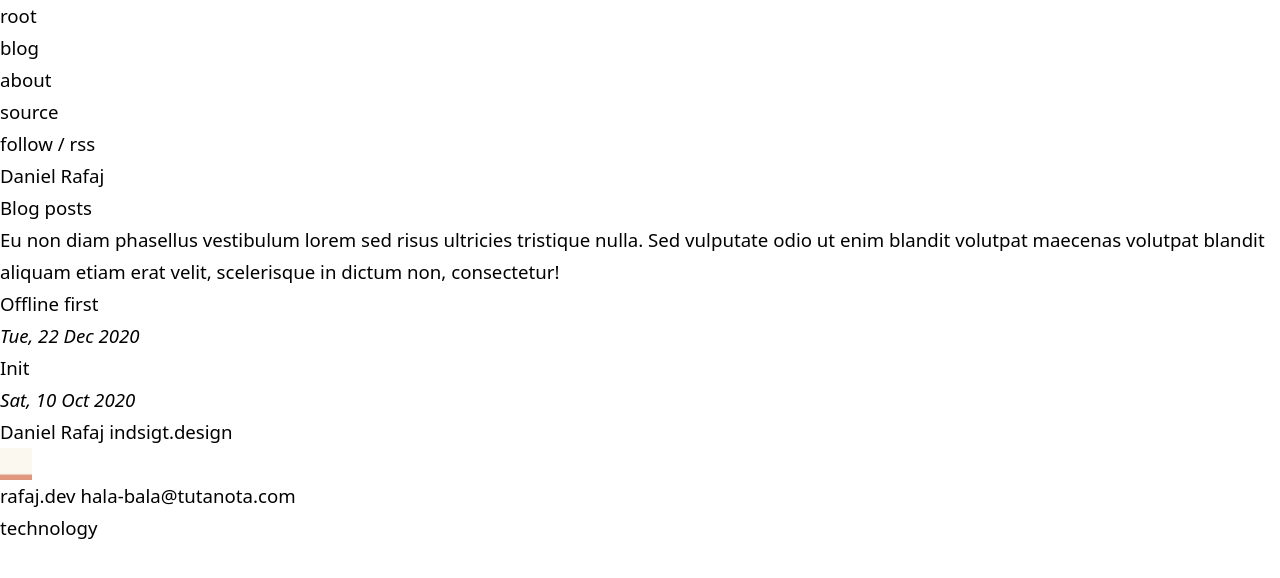
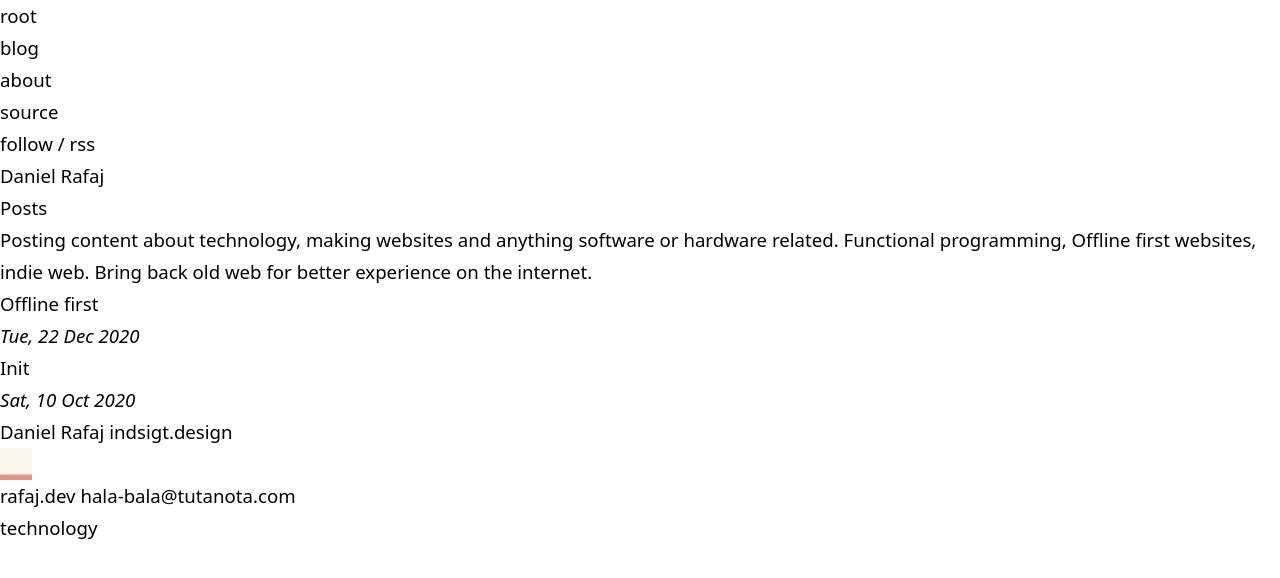
Before and after one commit to danielstaleiny/rafaj.dev, an Eleventy site: page src/index.njk in a window 1280 px wide. Built offline with nearby package versions, Linux system fonts and the light colour scheme; Eleventy itself is replaced by a stand-in of ours; files that its build step writes are made by us from their sources.

Commit message:
change placeholder text on root site.

```diff
--- a/src/index.njk
+++ b/src/index.njk
@@ -3,9 +3,9 @@ layout: root.njk
 title: Web by Daniel Rafaj
 description: What the Web was ment to be
 ---
-<h1 class="h1">Blog posts</h1>
+<h1 class="h1">Posts</h1>
 <p>
-  Eu non diam phasellus vestibulum <a href="">lorem sed risus</a> ultricies tristique nulla. Sed vulputate odio ut enim blandit volutpat maecenas volutpat blandit aliquam etiam erat velit, scelerisque in dictum non, consectetur!
+Posting content about technology, making websites and anything software or hardware related. Functional programming, Offline first websites, indie web. Bring back old web for better experience on the internet.
 </p>
 {% for post in collections.blog | reverse %}
   <div>
```
